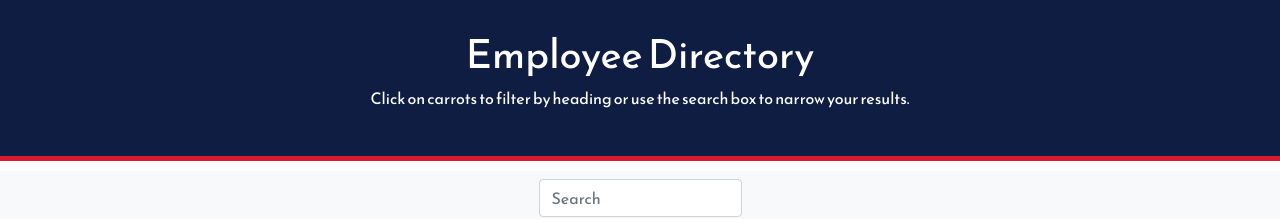
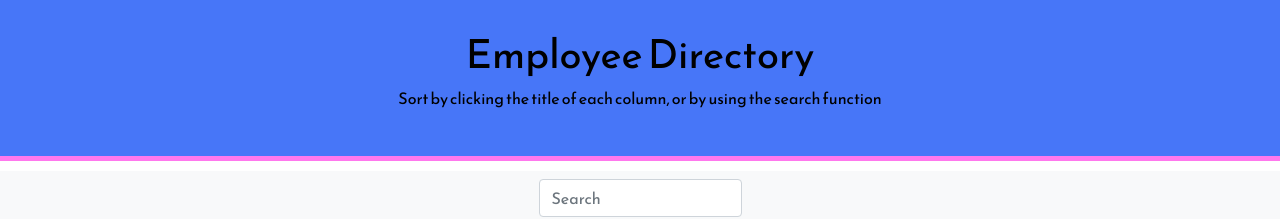
Before and after one commit to bcermak/ReactEmployeeDirectory, a React (Create React App) app: page / in a window 1280 px wide. Shown: the top 219 px of the page. Built offline with nearby package versions, Linux system fonts and the light colour scheme; no server answers.

Commit message:
changing header style

```diff
--- a/src/components/Header.js
+++ b/src/components/Header.js
@@ -6,7 +6,7 @@ export default class Header extends Component {
     return (
       <div className="header">
         <h1>Employee Directory</h1>
-        <p>Click on carrots to filter by heading or use the search box to narrow your results.</p>
+        <p>Sort by clicking the title of each column, or by using the search function</p>
       </div>
     )
   }
--- a/src/styles/Header.css
+++ b/src/styles/Header.css
@@ -1,9 +1,9 @@
 .header {
     padding: 30px 0;
-    color: #ffffff;
-    background-color: #101D42;
+    color: black;
+    background-color: #4776f8;
     width: 100%;
     text-align: center;
-    border-bottom: 5px solid #DB162F;
+    border-bottom: 5px solid #ff78ed;
     margin-bottom: 10px;
 }
```
